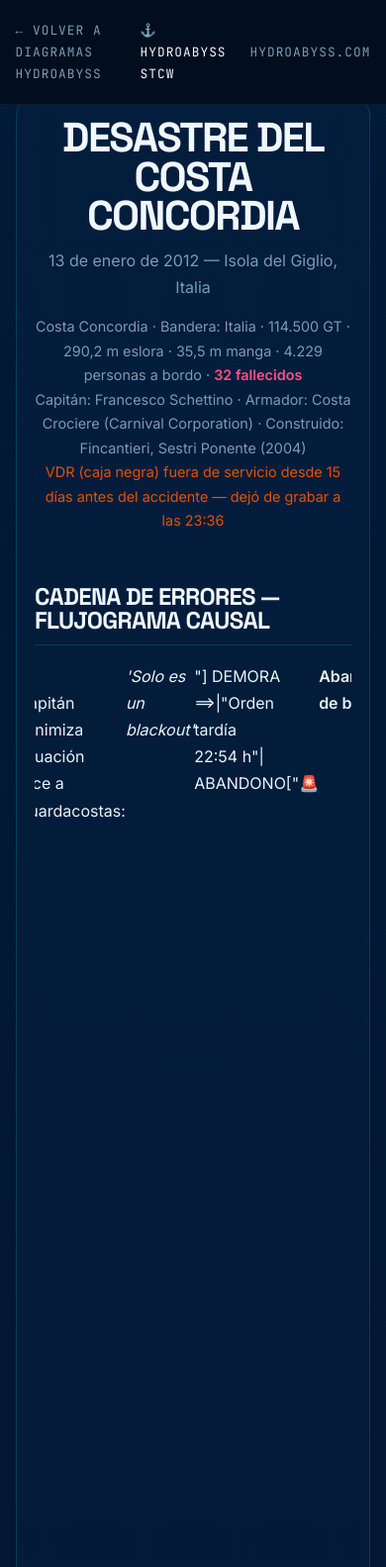
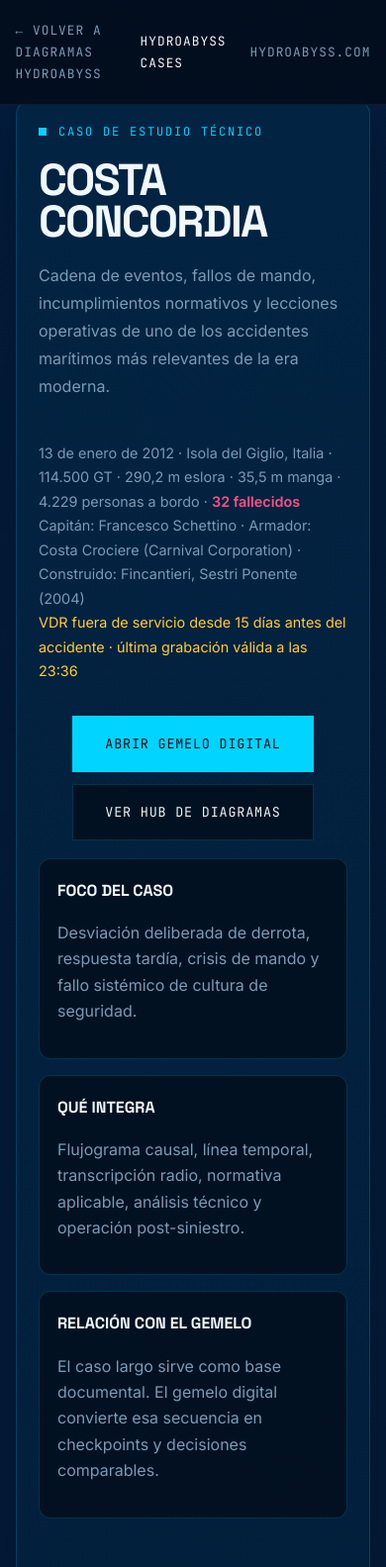
Before and after one commit to Hydroabyss/hydroabyss-diagramas, a plain HTML site: page Costa_Concordia_Desastre.html in a window 390 px wide. Shown: the top 1583 px of the page at 99% size. Drawn offline with Linux system fonts and the light colour scheme; a script that the page names is missing.

Commit message:
style: align Concordia study and simulator with HydroAbyss system

```diff
--- a/Costa_Concordia_Desastre.html
+++ b/Costa_Concordia_Desastre.html
@@ -11,19 +11,40 @@
 
 <nav class="top-nav">
   <a href="index.html">← Volver a Diagramas HydroAbyss</a>
-  <span class="brand">⚓ HydroAbyss STCW</span>
+  <span class="brand">HydroAbyss Cases</span>
   <a href="https://hydroabyss.com" target="_blank">hydroabyss.com</a>
 </nav>
 
-<div class="main-container">
+<div class="main-container main-container-case">
 
-<h1>Desastre del Costa Concordia</h1>
-<p class="subtitle">13 de enero de 2012 — Isola del Giglio, Italia</p>
-<p class="datos-buque">
-  Costa Concordia · Bandera: Italia · 114.500 GT · 290,2 m eslora · 35,5 m manga · 4.229 personas a bordo · <b style="color:var(--danger)">32 fallecidos</b><br>
-  Capitán: Francesco Schettino · Armador: Costa Crociere (Carnival Corporation) · Construido: Fincantieri, Sestri Ponente (2004)<br>
-  <span style="color:#e65100;">VDR (caja negra) fuera de servicio desde 15 días antes del accidente — dejó de grabar a las 23:36</span>
-</p>
+<section class="concordia-hero">
+  <span class="tag-telemetry">Caso de estudio técnico</span>
+  <h1 class="title-display docs-title-wide">Costa Concordia</h1>
+  <p class="subtitle body-copy">Cadena de eventos, fallos de mando, incumplimientos normativos y lecciones operativas de uno de los accidentes marítimos más relevantes de la era moderna.</p>
+  <p class="datos-buque">
+    13 de enero de 2012 · Isola del Giglio, Italia · 114.500 GT · 290,2 m eslora · 35,5 m manga · 4.229 personas a bordo · <b style="color:var(--danger)">32 fallecidos</b><br>
+    Capitán: Francesco Schettino · Armador: Costa Crociere (Carnival Corporation) · Construido: Fincantieri, Sestri Ponente (2004)<br>
+    <span style="color:var(--warning);">VDR fuera de servicio desde 15 días antes del accidente · última grabación válida a las 23:36</span>
+  </p>
+  <div class="concordia-action-row">
+    <a class="btn-sharp btn-primary" href="casos/costa-concordia/">Abrir gemelo digital</a>
+    <a class="btn-sharp btn-secondary-sharp" href="index.html">Ver hub de diagramas</a>
+  </div>
+  <div class="docs-note-grid concordia-note-grid">
+    <article class="docs-note-card">
+      <h3>Foco del caso</h3>
+      <p>Desviación deliberada de derrota, respuesta tardía, crisis de mando y fallo sistémico de cultura de seguridad.</p>
+    </article>
+    <article class="docs-note-card">
+      <h3>Qué integra</h3>
+      <p>Flujograma causal, línea temporal, transcripción radio, normativa aplicable, análisis técnico y operación post-siniestro.</p>
+    </article>
+    <article class="docs-note-card">
+      <h3>Relación con el gemelo</h3>
+      <p>El caso largo sirve como base documental. El gemelo digital convierte esa secuencia en checkpoints y decisiones comparables.</p>
+    </article>
+  </div>
+</section>
 
 <!-- ═══════════════════════════════════════ -->
 <!-- FLUJOGRAMA: CADENA DE ERRORES          -->
@@ -92,15 +113,15 @@
     FLOOD -.-|"❌ SOLAS II-1<br/>Subdivisión"| V_SUBDIV(["SOLAS II-1<br/>Compartimentado"])
 
     %% ── ESTILOS ──
-    classDef root fill:#2f1c6a,stroke:#673de6,color:#fff,stroke-width:3px
-    classDef causa fill:#ebe4ff,stroke:#fc5185,color:#2f1c6a
-    classDef evento fill:#d5dfff,stroke:#5025d1,color:#2f1c6a
-    classDef critico fill:#ffe0e8,stroke:#fc5185,color:#2f1c6a,stroke-width:2px
-    classDef fatal fill:#fc5185,stroke:#cc0044,color:#fff,stroke-width:3px
-    classDef violacion fill:#ebe4ff,stroke:#8c85ff,color:#5025d1,stroke-dasharray:5
-    classDef guardacostas fill:#e0f7f0,stroke:#00b090,color:#1d1e20
-    classDef tecnico fill:#fff8e1,stroke:#ffcd35,color:#1d1e20
-    classDef salvage fill:#e0f7f0,stroke:#00b090,color:#1d1e20
+    classDef root fill:#061525,stroke:#00d4ff,color:#e8f4f8,stroke-width:3px
+    classDef causa fill:#081a2d,stroke:#00d4ff,color:#e8f4f8
+    classDef evento fill:#0a1e30,stroke:#357df9,color:#e8f4f8
+    classDef critico fill:#1b1019,stroke:#fc5185,color:#ffe6ee,stroke-width:2px
+    classDef fatal fill:#3a0d18,stroke:#fc5185,color:#fff,stroke-width:3px
+    classDef violacion fill:#081a2d,stroke:#357df9,color:#b6d7ff,stroke-dasharray:5
+    classDef guardacostas fill:#08211a,stroke:#00b090,color:#dcfff6
+    classDef tecnico fill:#1d1808,stroke:#ffcd35,color:#fff2bf
+    classDef salvage fill:#08211a,stroke:#00b090,color:#dcfff6
 
     class ROOT root
     class CAUSAS,SALUTO,CAPITAN,NAVIERA causa
--- a/assets/css/diagramas.css
+++ b/assets/css/diagramas.css
@@ -262,10 +262,61 @@
   width: min(calc(100% - 8vw), 1280px);
   margin: 120px auto 80px;
   padding: 28px;
-  background: transparent;
+  background:
+    linear-gradient(180deg, rgba(0, 212, 255, 0.05), rgba(0, 212, 255, 0) 22%),
+    rgba(3, 13, 26, 0.12);
   border: 1px solid var(--border);
   border-radius: var(--radius-lg);
   box-shadow: var(--shadow-soft);
+}
+
+.main-container-case {
+  padding: 36px;
+}
+
+.concordia-hero {
+  display: grid;
+  gap: 18px;
+}
+
+.main-container-case .title-display {
+  margin: 0;
+  font-size: clamp(2.8rem, 6vw, 5.4rem);
+  line-height: 0.94;
+  letter-spacing: -0.04em;
+  text-transform: uppercase;
+}
+
+.concordia-hero .subtitle,
+.concordia-hero .datos-buque {
+  max-width: 84ch;
+  margin-inline: auto;
+}
+
+.concordia-note-grid {
+  grid-template-columns: repeat(3, minmax(220px, 1fr));
+}
+
+.concordia-action-row {
+  display: flex;
+  flex-wrap: wrap;
+  justify-content: center;
+  gap: 12px;
+}
+
+.btn-secondary-sharp {
+  border-color: var(--border);
+  color: var(--white);
+  background: rgba(3, 13, 26, 0.78);
+}
+
+.btn-secondary-sharp::before {
+  background: rgba(0, 212, 255, 0.12);
+}
+
+.btn-secondary-sharp:hover,
+.btn-secondary-sharp:focus-visible {
+  border-color: var(--border-strong);
 }
 
 .main-container > h1,
@@ -508,7 +559,7 @@
 .tag-marpol { background: rgba(0, 176, 144, 0.16); color: #8ef0dd; }
 .tag-ley { background: rgba(255, 255, 255, 0.08); color: var(--white); }
 .tag-sar { background: rgba(53, 125, 249, 0.16); color: #a7cbff; }
-.tag-tesis { background: rgba(140, 133, 255, 0.16); color: #cfcaff; }
+.tag-tesis { background: rgba(0, 212, 255, 0.12); color: var(--cyan); }
 
 .border-normal { border-left: 3px solid var(--success); }
 .border-warning { border-left: 3px solid var(--warning); }
@@ -544,7 +595,7 @@
 .vc-stcw { border-left: 4px solid var(--warning); }
 .vc-marpol { border-left: 4px solid var(--success); }
 .vc-ley { border-left: 4px solid rgba(255, 255, 255, 0.18); }
-.vc-tecnico { border-left: 4px solid #8c85ff; }
+.vc-tecnico { border-left: 4px solid var(--teal); }
 
 .transcript {
   border-left: 4px solid var(--cyan);
@@ -624,6 +675,14 @@
     padding: 18px;
   }
 
+  .main-container-case {
+    padding: 22px;
+  }
+
+  .concordia-note-grid {
+    grid-template-columns: 1fr;
+  }
+
   .timeline::before {
     left: 18px;
   }
```
Also changed, not shown: casos/costa-concordia/hydroabyss-sim.css (+19 -0 lines), casos/costa-concordia/index.html (+4 -0 lines).
